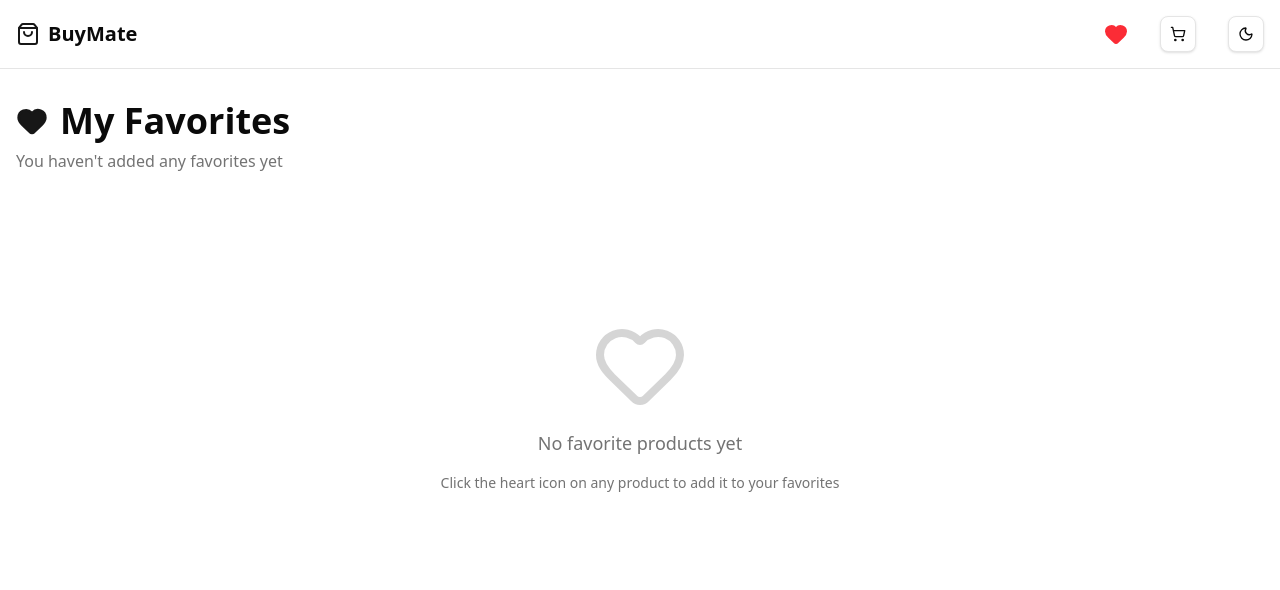
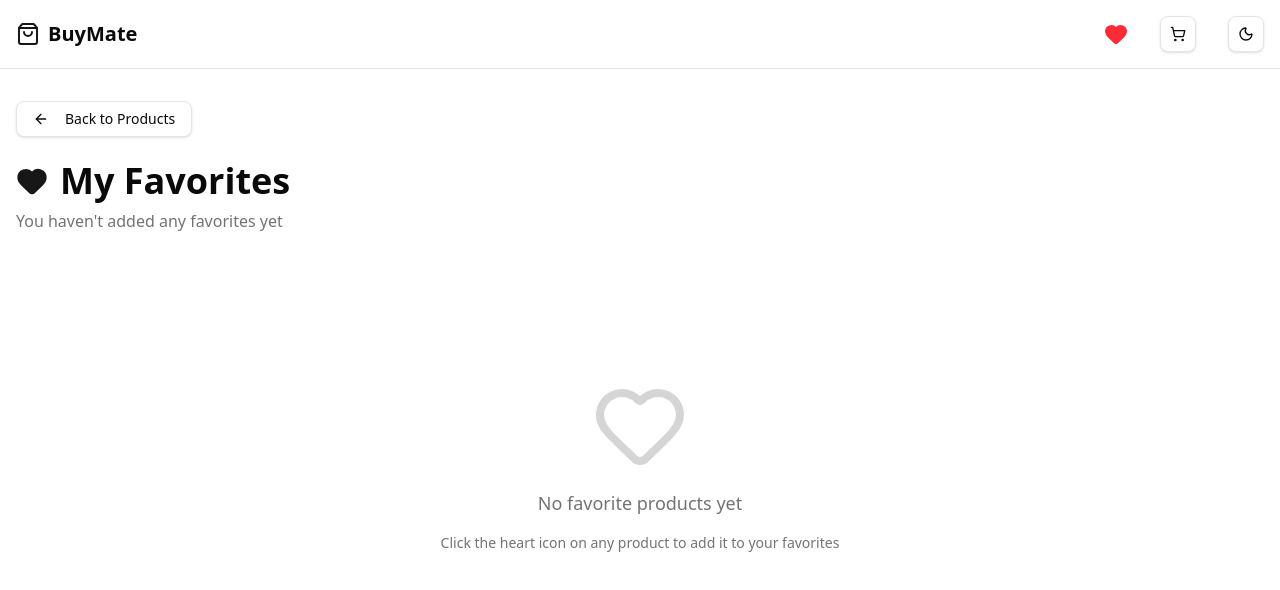
Before and after one commit to sarim-alis/buy-mate, a Next.js app: page /favorites in a window 1280 px wide. Shown: the top 590 px of the page. Built offline with nearby package versions, Linux system fonts and the light colour scheme.

Commit message:
feat: toast for messages

```diff
--- a/package.json
+++ b/package.json
@@ -16,12 +16,14 @@
     "class-variance-authority": "^0.7.1",
     "clsx": "^2.1.1",
     "date-fns": "^3.6.0",
+    "framer-motion": "^12.34.0",
     "lucide-react": "^0.563.0",
     "next": "^15.2.1",
     "radix-ui": "^1.4.3",
     "react": "^18.2.0",
     "react-day-picker": "^8.10.1",
     "react-dom": "^18.2.0",
+    "react-hot-toast": "^2.6.0",
     "react-redux": "^9.2.0",
     "recharts": "^3.7.0",
     "tailwind-merge": "^3.4.0"
--- a/src/app/favorites/page.tsx
+++ b/src/app/favorites/page.tsx
@@ -5,9 +5,12 @@ import { useAppSelector } from '@/store/hooks'
 import { fetchProductById, Product } from '@/lib/api'
 import { ProductCard } from '@/components/ProductCard'
 import { LoadingSpinnerWithText } from '@/components/LoadingSpinner'
-import { Heart } from 'lucide-react'
+import { Heart, ArrowLeft } from 'lucide-react'
+import { useRouter } from 'next/navigation'
+import { Button } from '@/components/ui/button'
 
 export default function FavoritesPage() {
+  const router = useRouter()
   const favoriteIds = useAppSelector((state) => state.favorites.favorites)
   const [favoriteProducts, setFavoriteProducts] = useState<Product[]>([])
   const [loading, setLoading] = useState(true)
@@ -40,6 +43,14 @@ export default function FavoritesPage() {
 
   return (
     <div className="container mx-auto px-4 py-8">
+      <Button
+        variant="outline"
+        onClick={() => router.push('/')}
+        className="mb-6 hover:bg-primary hover:text-primary-foreground transition-all duration-200"
+      >
+        <ArrowLeft className="mr-2 h-4 w-4" />
+        Back to Products
+      </Button>
       <div className="mb-8">
         <div className="flex items-center gap-3 mb-2">
           <Heart className="h-8 w-8 text-primary fill-primary" />
@@ -71,8 +82,8 @@ export default function FavoritesPage() {
         </div>
       ) : (
         <div className="grid grid-cols-1 md:grid-cols-2 lg:grid-cols-3 xl:grid-cols-4 gap-6">
-          {favoriteProducts.map((product) => (
-            <ProductCard key={product.id} product={product} />
+          {favoriteProducts.map((product, index) => (
+            <ProductCard key={product.id} product={product} index={index} />
           ))}
         </div>
       )}
--- a/src/app/layout.tsx
+++ b/src/app/layout.tsx
@@ -3,6 +3,7 @@ import { Geist, Geist_Mono } from "next/font/google";
 import "./globals.css";
 import { StoreProvider } from "@/store/StoreProvider";
 import { LayoutContent } from "@/components/LayoutContent";
+import { Toaster } from "react-hot-toast";
 
 const geistSans = Geist({
   variable: "--font-geist-sans",
@@ -32,6 +33,30 @@ export default function RootLayout({
       >
         <StoreProvider>
           <LayoutContent>{children}</LayoutContent>
+          <Toaster
+            position="top-right"
+            toastOptions={{
+              duration: 2000,
+              style: {
+                background: '#4f46e5',
+                color: '#fff',
+                borderRadius: '10px',
+                padding: '12px 16px',
+                fontSize: '14px',
+              },
+              success: {
+                iconTheme: {
+                  primary: '#fff',
+                  secondary: '#4f46e5',
+                },
+              },
+              error: {
+                style: {
+                  background: '#ef4444',
+                },
+              },
+            }}
+          />
         </StoreProvider>
       </body>
     </html>
--- a/src/app/page.tsx
+++ b/src/app/page.tsx
@@ -239,15 +239,9 @@ function HomeContent() {
         </div>
       ) : (
         <>
-          <div className="grid grid-cols-1 md:grid-cols-2 lg:grid-cols-3 xl:grid-cols-4 gap-6 mb-8 animate-in fade-in duration-500">
+          <div className="grid grid-cols-1 md:grid-cols-2 lg:grid-cols-3 xl:grid-cols-4 gap-6 mb-8">
             {paginatedProducts.map((product, index) => (
-              <div
-                key={product.id}
-                className="animate-in fade-in slide-in-from-bottom-4"
-                style={{ animationDelay: `${index * 50}ms`, animationFillMode: 'backwards' }}
-              >
-                <ProductCard product={product} priority={index < 4} />
-              </div>
+              <ProductCard key={product.id} product={product} priority={index < 4} index={index} />
             ))}
           </div>
 
--- a/src/app/products/[id]/page.tsx
+++ b/src/app/products/[id]/page.tsx
@@ -12,6 +12,7 @@ import { Button } from '@/components/ui/button'
 import { Card, CardContent } from '@/components/ui/card'
 import { LoadingSpinnerWithText } from '@/components/LoadingSpinner'
 import { formatDate } from '@/lib/dateUtils'
+import toast from 'react-hot-toast'
 
 export default function ProductDetailPage() {
   const params = useParams()
@@ -119,7 +120,10 @@ export default function ProductDetailPage() {
               <Button
                 variant="outline"
                 size="icon"
-                onClick={() => dispatch(toggleFavorite(product.id))}
+                onClick={() => {
+                  dispatch(toggleFavorite(product.id))
+                  toast.success(favorite ? 'Removed from favorites' : 'Added to favorites')
+                }}
                 className="shrink-0"
                 aria-label={favorite ? "Remove from favorites" : "Add to favorites"}
               >
@@ -172,12 +176,15 @@ export default function ProductDetailPage() {
 
             <Button
               className="w-full bg-indigo-600 hover:bg-indigo-700 text-white py-6 text-lg font-semibold transition-all hover:scale-105"
-              onClick={() => dispatch(addToCart({
-                id: product.id,
-                title: product.title,
-                price: product.price,
-                thumbnail: product.thumbnail
-              }))}
+              onClick={() => {
+                dispatch(addToCart({
+                  id: product.id,
+                  title: product.title,
+                  price: product.price,
+                  thumbnail: product.thumbnail
+                }))
+                toast.success(`${product.title} added to cart`)
+              }}
             >
               <ShoppingCart className="h-5 w-5 mr-2" />
               Add to Cart
@@ -228,15 +235,6 @@ export default function ProductDetailPage() {
               Added on {formatDate(product.dateAdded)}
             </p>
           </div>
-
-          <div className="flex gap-4 pt-4">
-            <Button size="lg" className="flex-1">
-              Add to Cart
-            </Button>
-            <Button size="lg" variant="outline" className="flex-1">
-              Buy Now
-            </Button>
-          </div>
         </div>
       </div>
     </div>
--- a/src/components/CartSheet.tsx
+++ b/src/components/CartSheet.tsx
@@ -14,6 +14,7 @@ import {
   SheetFooter,
 } from '@/components/ui/sheet'
 import Image from 'next/image'
+import toast from 'react-hot-toast'
 
 export function CartSheet() {
   const dispatch = useAppDispatch()
@@ -87,7 +88,10 @@ export function CartSheet() {
                           variant="ghost"
                           size="icon"
                           className="h-7 w-7 ml-auto text-destructive hover:text-destructive"
-                          onClick={() => dispatch(removeFromCart(item.id))}
+                          onClick={() => {
+                            dispatch(removeFromCart(item.id))
+                            toast.success(`${item.title} removed from cart`)
+                          }}
                         >
                           <Trash2 className="h-4 w-4" />
                         </Button>
@@ -107,11 +111,11 @@ export function CartSheet() {
                   <span>${totalPrice.toFixed(2)}</span>
                 </div>
                 <div className="flex gap-2">
-                  <Button variant="outline" className="flex-1" onClick={() => dispatch(clearCart())}>
+                  <Button variant="outline" className="flex-1 bg-indigo-600 hover:bg-indigo-700 text-white hover:text-white" onClick={() => {
+                    dispatch(clearCart())
+                    toast.success('Cart cleared')
+                  }}>
                     Clear Cart
-                  </Button>
-                  <Button className="flex-1 bg-indigo-600 hover:bg-indigo-700">
-                    Checkout
                   </Button>
                 </div>
               </div>
```
Also changed, not shown: src/components/ProductCard.tsx (+25 -8 lines), 1 other file (tests, documents, lock files or other folders).
